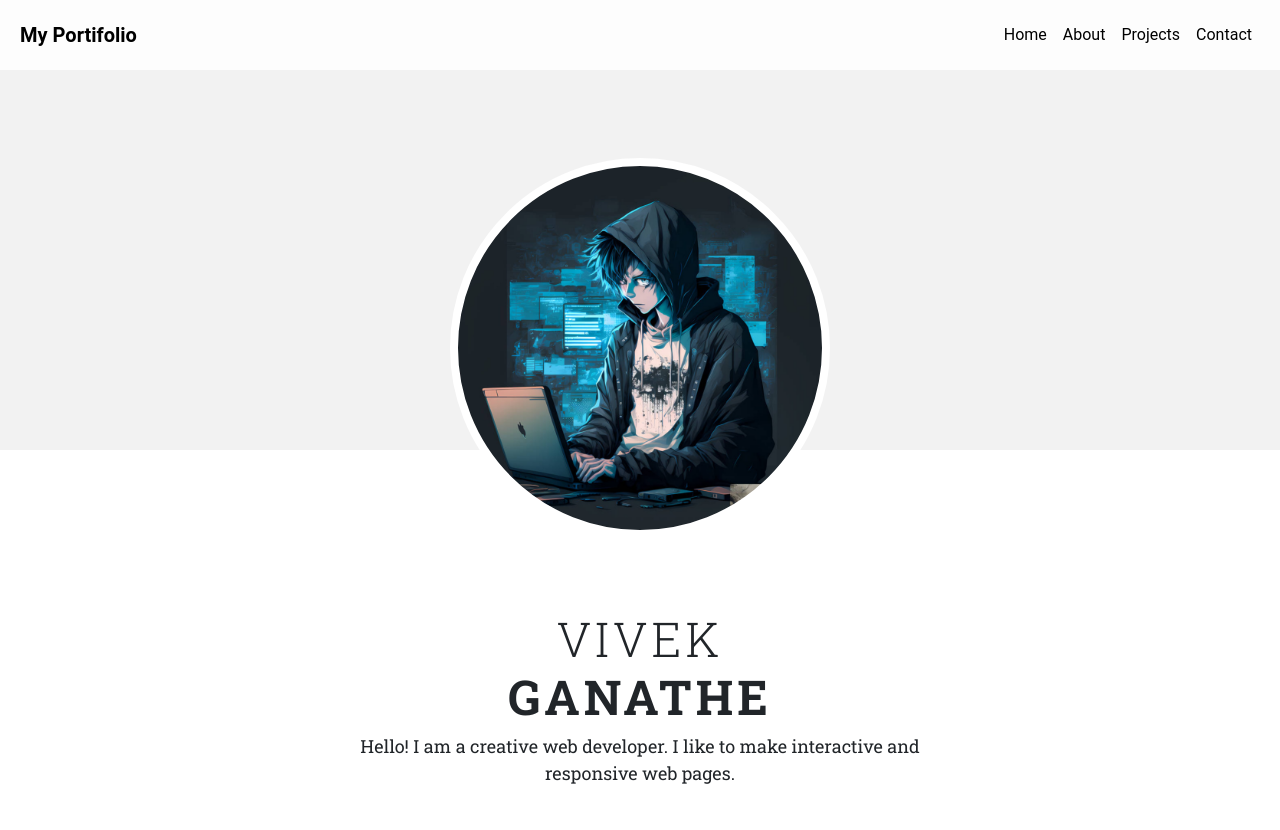
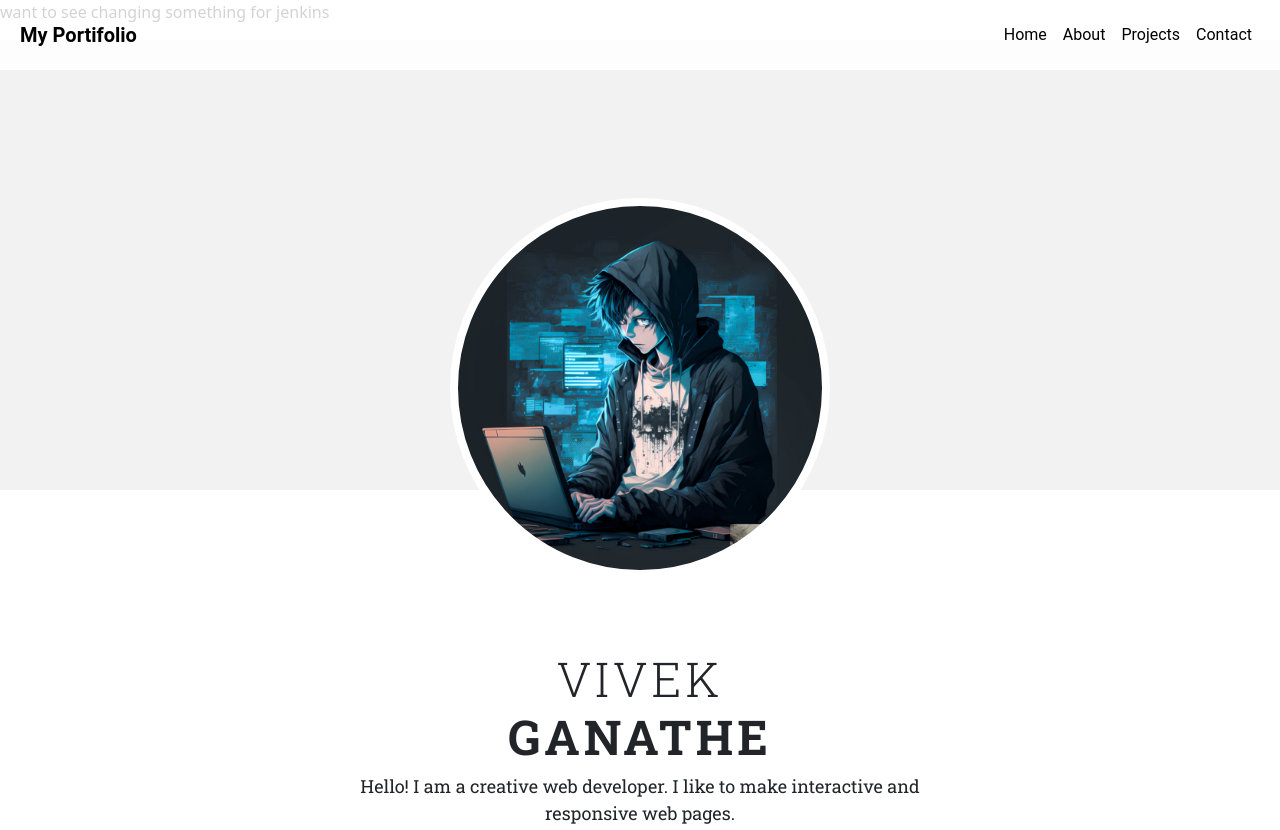
Before and after one commit to vivek5130/Portifolio-website, a plain HTML site: page index.html in a window 1280 px wide. Shown: the top 830 px of the page. Drawn offline with nearby package versions, Linux system fonts and the light colour scheme.

Commit message:
changes index.html

```diff
--- a/index.html
+++ b/index.html
@@ -19,6 +19,7 @@
 
 <body>
     <!-- Navbar  -->
+    <p>want to see changing something for jenkins</p>
     <nav id="navbar" class="black navbar navbar-expand-lg fixed-top">
         <a id="nav-logo" class="navbar-brand" href="index.html">My Portifolio</a>
         <button class="navbar-toggler" id="nav-btn" type="button" data-toggle="collapse"
```
